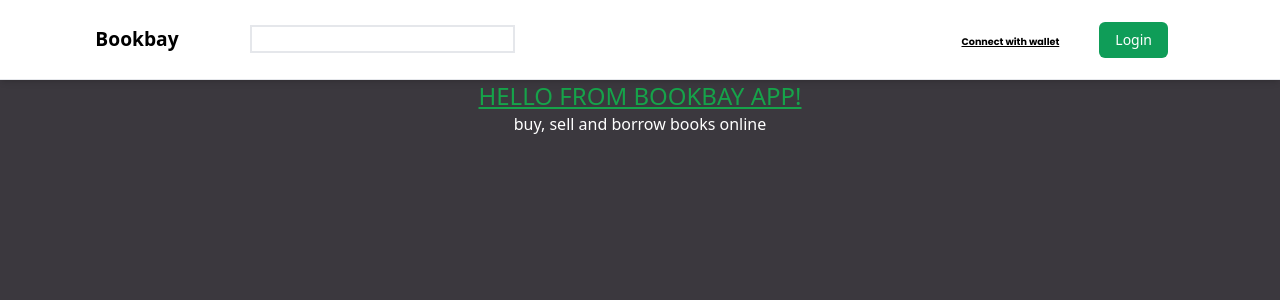
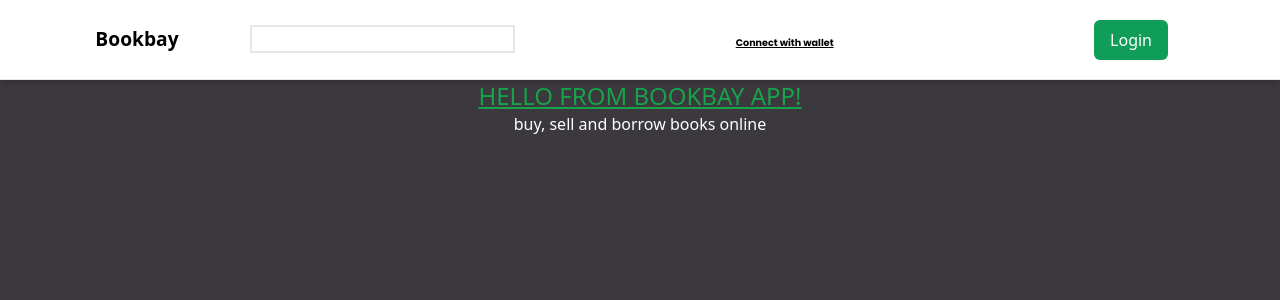
Before and after one commit to smartrogo/Bookbay, a React (Vite) app: page / in a window 1280 px wide. Shown: the top 300 px of the page. Built offline with nearby package versions, Linux system fonts and the light colour scheme; a web font is replaced by a local one.

Commit message:
setting project environment

```diff
--- a/src/components/Button.jsx
+++ b/src/components/Button.jsx
@@ -2,8 +2,8 @@ import React from 'react'
 
 export const Button = (props) => {
   return (
-    <div>
+    <React.Fragment>
       <button className={props.cls_name} >{props.value}</button>
-    </div>
+    </React.Fragment>
   )
 }
--- a/src/components/Header.jsx
+++ b/src/components/Header.jsx
@@ -26,7 +26,7 @@ export const Header2 = () => {
   }, []);
 
   return (
-    <div
+    <section
       className={`bg-[#FFFFFF] dark:bg-[#141218] fixed px-2 h-[5rem] sm:px-4 py-2.5 z-20 top-0 left-0 border-b shadow-md w-full text-white flex items-center ${
         active ? "blur-active" : ""
       }`}
@@ -64,7 +64,7 @@ export const Header2 = () => {
         </div>
 
         {/* Add Login Button */}
-        <div className="login-button-container flex w-[54%] text-sm justify-between md:justify-end items-center">
+        <React.Fragment className="login-button-container border-2 flex w-[54%] text-sm justify-between md:justify-end items-center">
           <div>
             <a
               href="/contact"
@@ -79,7 +79,7 @@ export const Header2 = () => {
               cls_name=" rounded-[6px] bg-[#0F9D58] py-[8px] px-4 "
             />
           </div>
-        </div>
+        </React.Fragment>
 
         <ul
           ref={menuRef}
@@ -113,11 +113,11 @@ export const Header2 = () => {
               </a>
             </li>
           </ul>
-          <div className="flex justify-end">
+          <React.Fragment className="flex justify-end">
             <Button primaryGreen="#0f9d58" />
-          </div>
+          </React.Fragment>
         </ul>
       </div>
-    </div>
+    </section>
   );
 };
```
